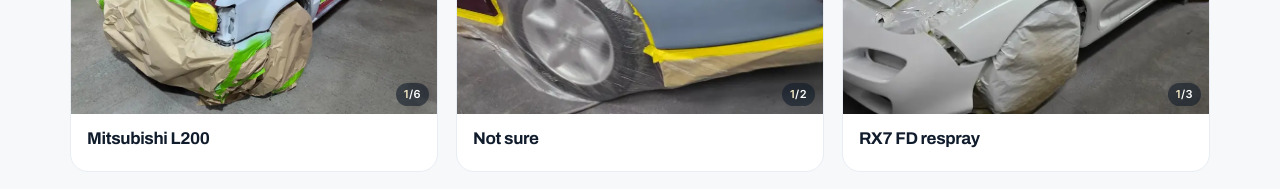
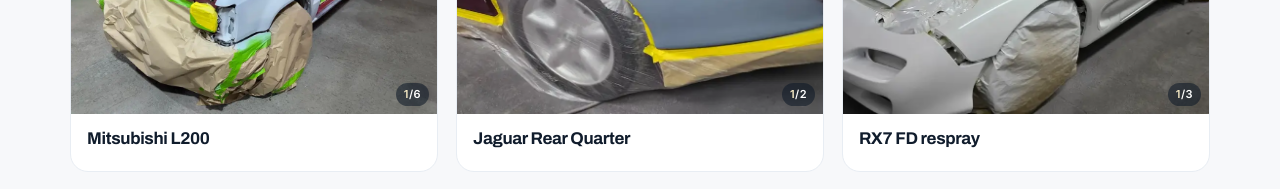
Before and after one commit to tingtom/jhpaintworx, an Astro site: page /jhpaintworx/workshop/cars in a window 1280 px wide. Shown: the part 1600-1789 px from the top of the page. Built offline with nearby package versions, Linux system fonts and the light colour scheme; Astro itself is replaced by a stand-in of ours.

Commit message:
Update Paint jobs (workshop) “not-sure”

```diff
--- a/src/content/jobs/not-sure.md
+++ b/src/content/jobs/not-sure.md
@@ -1,5 +1,5 @@
 ---
-title: Not sure
+title: Jaguar Rear Quarter
 category: cars
 images:
   - /jhpaintworx/images/uploads/pasted-image-1792100165097.webp
```
